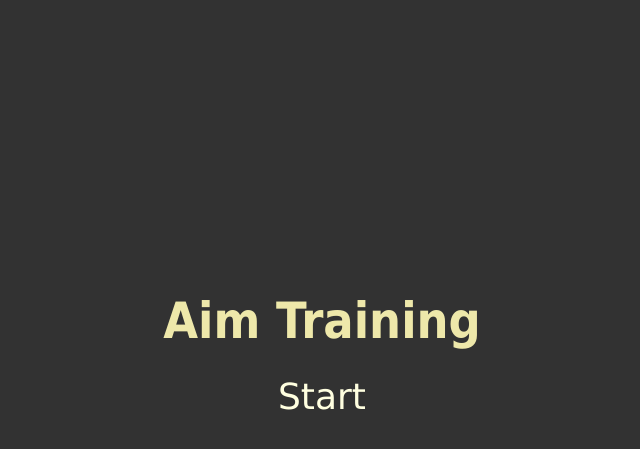
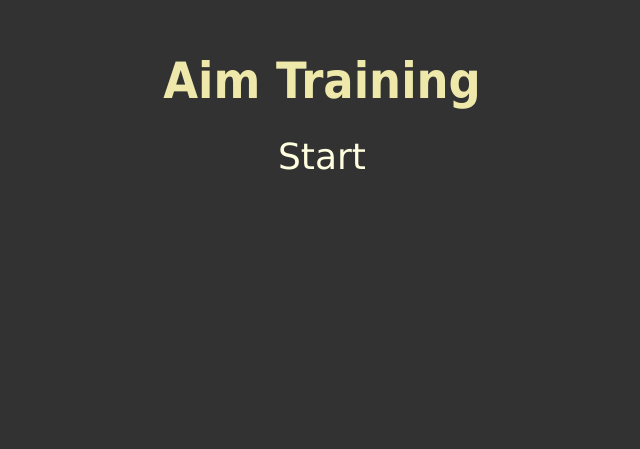
Before and after one commit to NathanBailie/AimGame, a React (Create React App) app: page / in a window 1280 px wide. Shown: the part 285-734 px from the top of the page, without its empty margins (318-958 px from the left). Built offline with nearby package versions, Linux system fonts and the light colour scheme.

Commit message:
changed the position of the greting component

```diff
--- a/src/components/Greeting/greeting.scss
+++ b/src/components/Greeting/greeting.scss
@@ -1,8 +1,10 @@
 .greeting {
 	text-align: center;
 	// border: 1px solid yellow;
-	margin-top: 50%;
-	transform: translateY(-50%);
+	position: absolute;
+	top: 50%;
+	left: 50%;
+	transform: translate(-50%, -50%);
 	padding: 15px;
 	user-select: none;
 
```
